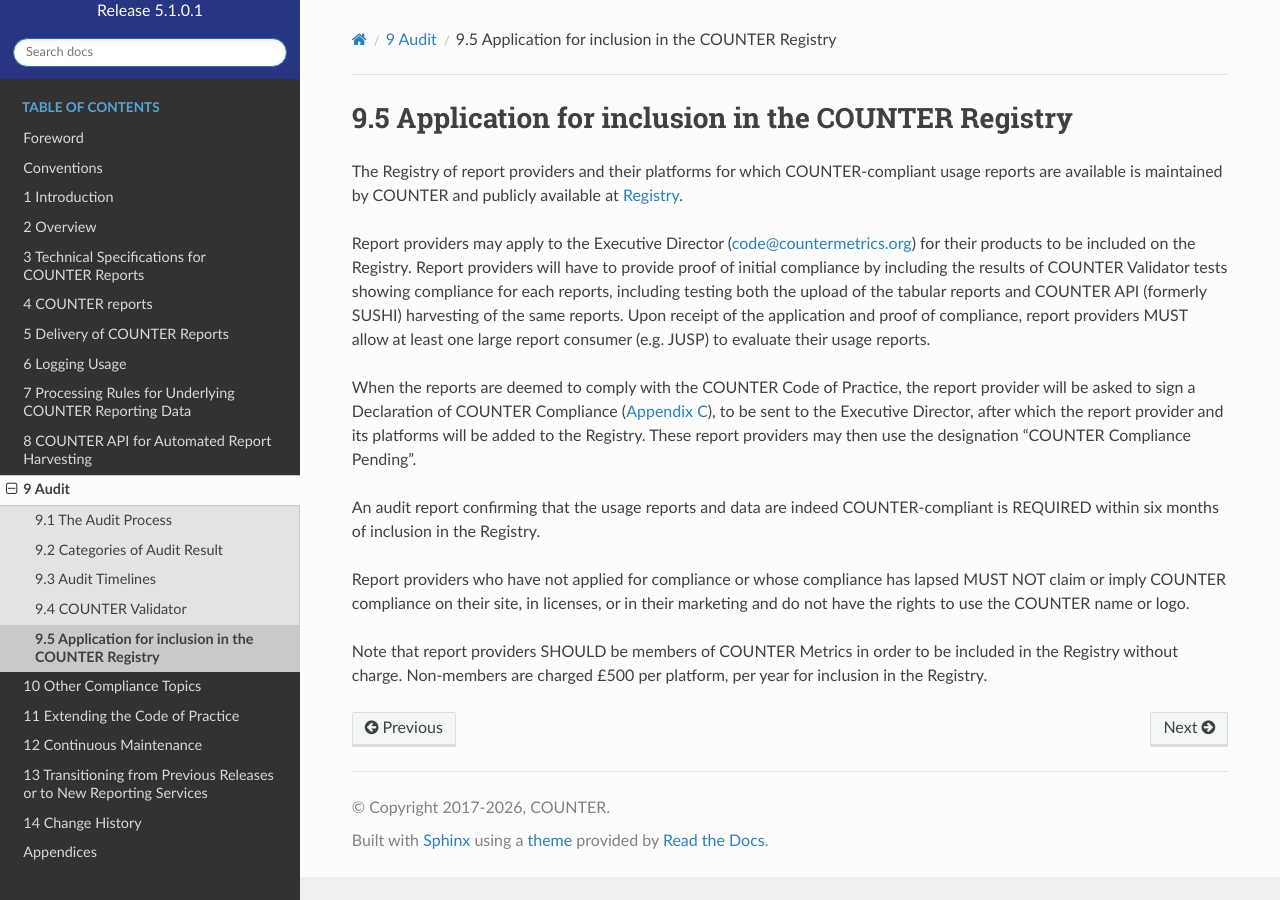
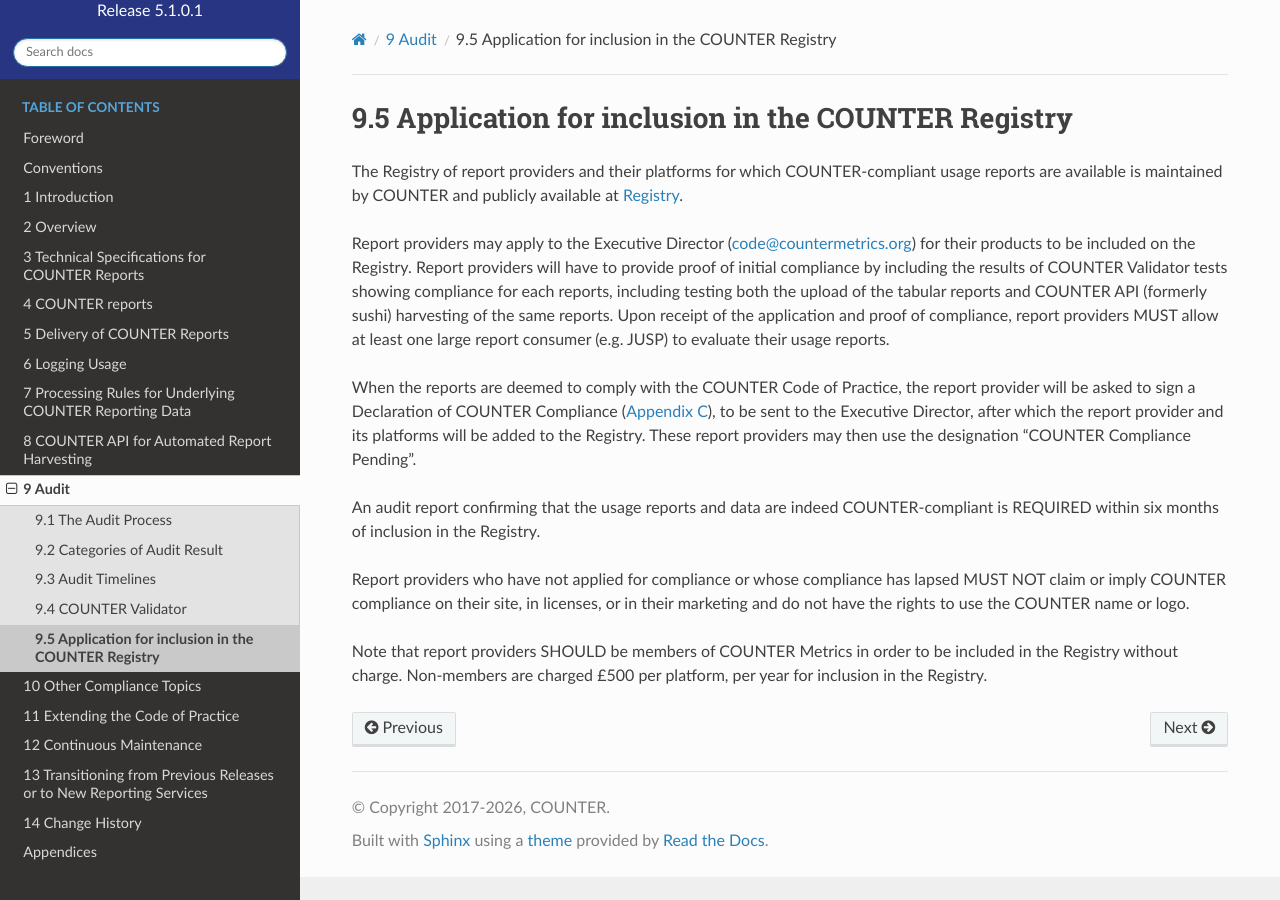
Before and after one commit to Project-Counter/cop5, a Sphinx documentation site: the page built from source/09-audit/05-inclusion-in-registry.rst, in a window 1280 px wide. Built offline with Sphinx 7.4.7 and the Read the Docs theme 3.1.0, drawn with Linux system fonts in a browser that asks for light colours.

```diff
--- a/source/09-audit/05-inclusion-in-registry.rst
+++ b/source/09-audit/05-inclusion-in-registry.rst
@@ -7,7 +7,7 @@ Application for inclusion in the COUNTER Registry
 
 The Registry of report providers and their platforms for which COUNTER-compliant usage reports are available is maintained by COUNTER and publicly available at `Registry <https://registry.countermetrics.org/>`_.
 
-Report providers may apply to the Executive Director (code@countermetrics.org) for their products to be included on the Registry. Report providers will have to provide proof of initial compliance by including the results of COUNTER Validator tests showing compliance for each reports, including testing both the upload of the tabular reports and COUNTER API (formerly SUSHI) harvesting of the same reports. Upon receipt of the application and proof of compliance, report providers MUST allow at least one large report consumer (e.g. JUSP) to evaluate their usage reports.
+Report providers may apply to the Executive Director (code@countermetrics.org) for their products to be included on the Registry. Report providers will have to provide proof of initial compliance by including the results of COUNTER Validator tests showing compliance for each reports, including testing both the upload of the tabular reports and COUNTER API (formerly sushi) harvesting of the same reports. Upon receipt of the application and proof of compliance, report providers MUST allow at least one large report consumer (e.g. JUSP) to evaluate their usage reports.
 
 When the reports are deemed to comply with the COUNTER Code of Practice, the report provider will be asked to sign a Declaration of COUNTER Compliance (:ref:`Appendix C <appendix-c>`), to be sent to the Executive Director, after which the report provider and its platforms will be added to the Registry. These report providers may then use the designation “COUNTER Compliance Pending”.
 
```
